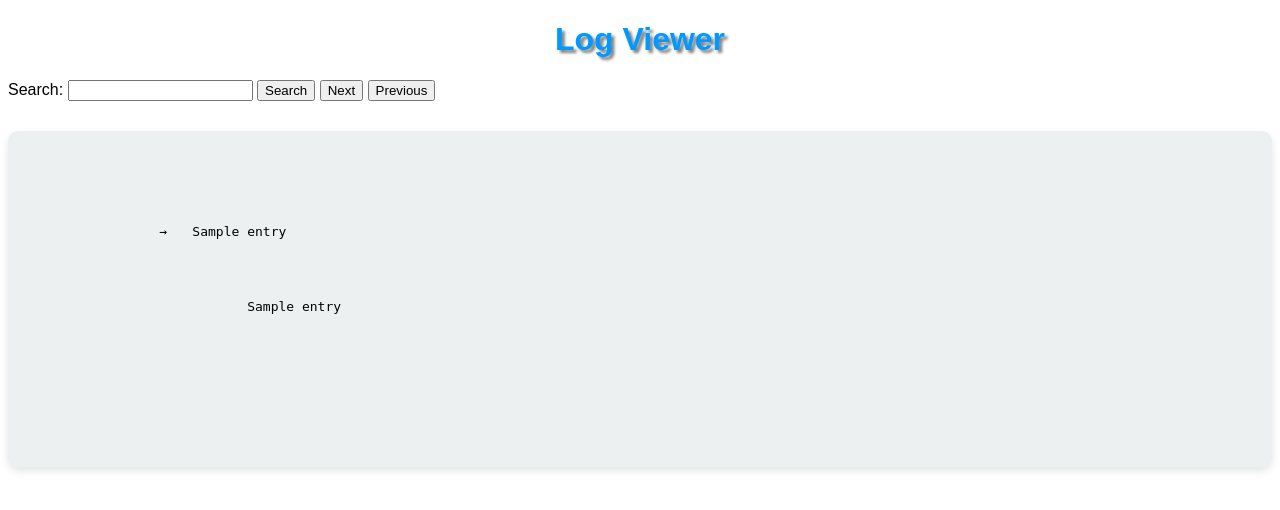
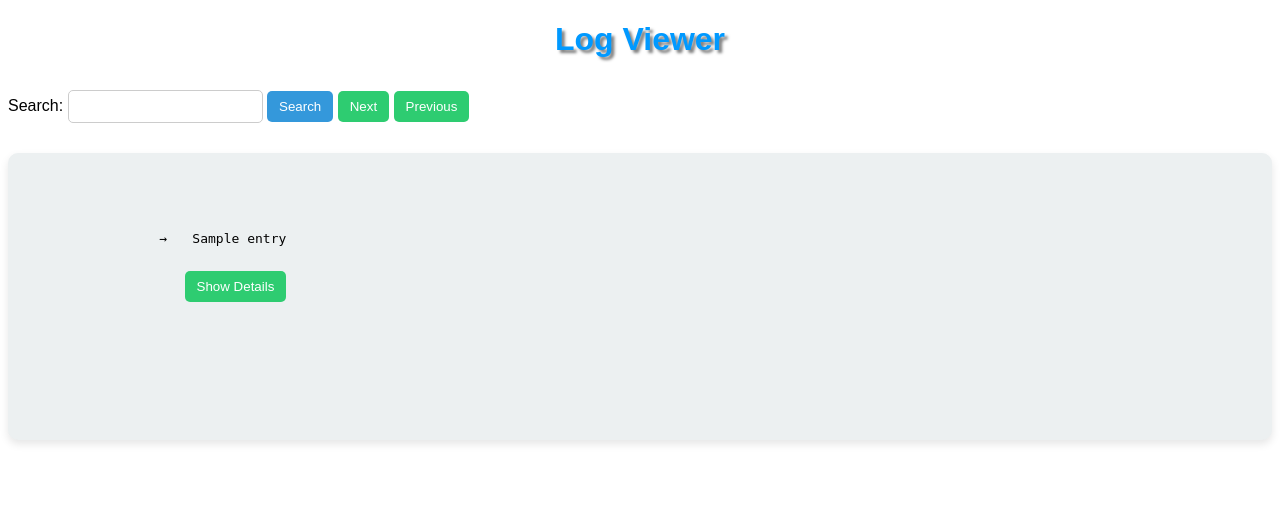
Before and after one commit to madlalakhaya25/log_viewer, a Flask app: template flask-log-viewer/templates/log_viewer.html in a window 1280 px wide. Shown: the top 510 px of the page. Run offline with Flask 3, Linux system fonts and the light colour scheme; the template is opened without the code that fills it: most values are stand-ins (such as "Sample title", 1, 10 or a date in 2020).

Commit message:
modified files

```diff
--- a/flask-log-viewer/app.py
+++ b/flask-log-viewer/app.py
@@ -2,7 +2,6 @@ from flask import Flask, render_template, request
 import re
 
 app = Flask(__name__)
-
 
 
 def get_log_entries(log_file_path):
@@ -64,5 +63,6 @@ def index():
     # Render the log viewer template with the processed log entries
     return render_template('log_viewer.html', log_entries=log_entries, search_keyword=keyword)
 
+
 if __name__ == '__main__':
     app.run(debug=True)
--- a/flask-log-viewer/static/css/style.css
+++ b/flask-log-viewer/static/css/style.css
@@ -1,10 +1,9 @@
-/* font family */
+/* Font family */
 body {
     font-family: Arial, sans-serif;
 }
 
-/* Center the main heading
-/* Add a 3D effect */
+/* Header styles */
 h1 {
     text-align: center;
     text-shadow: 3px 3px 3px rgba(0, 0, 0, 0.5);
@@ -13,7 +12,7 @@ h1 {
     font-size: 2em;
 }
 
-/* Style for the log entries container */
+/* Log entries container */
 .log-entries {
     margin-top: 30px;
     max-height: 600px;
@@ -24,16 +23,15 @@ h1 {
     padding: 20px;
 }
 
-/* Style for error messages */
+/* Error messages */
 .error {
     color: #ff1900;
     font-weight: bold;
-    background-color: #fdd;
     padding: 10px;
     margin-bottom: 10px;
 }
 
-/* Style for warning messages */
+/* Warning messages */
 .warning {
     color: #f39c12;
     font-weight: bold;
@@ -42,25 +40,23 @@ h1 {
     margin-bottom: 10px;
 }
 
-/* Style for INFO messages - Redis is up */
+/* INFO messages - Redis is up */
 .redis-up {
     color: #007BFF;
     font-weight: bold;
-    background-color: #cce5ff;
     padding: 10px;
     margin-bottom: 10px;
 }
 
-/* Style for INFO messages - deployed bots */
+/* INFO messages - Deployed bots */
 .deployed-bots {
     color: #28a745;
     font-weight: bold;
-    background-color: #d4edda;
     padding: 10px;
     margin-bottom: 10px;
 }
 
-/* Style for highlighted search results */
+/* Highlighted search results */
 .highlight {
     background-color: #f9e79f;
     font-weight: bold;
@@ -68,16 +64,67 @@ h1 {
     padding: 10px;
 }
 
+/* Arrow styles */
 .arrow-down {
     transition: transform 0.3s ease-in-out;
-    position: relative; /* Add this to make ::before positioning relative to this container */
+    position: relative;
 }
 
 .arrow-down::before {
     content: '→';
     display: inline-block;
-    width: 20px;  /* Adjust the width as needed */
-    height: 20px; /* Adjust the height as needed */
-    position: absolute; /* Position the arrow relative to its container */
-    left: -25px; /* Adjust the positioning as needed */
+    width: 20px;
+    height: 20px;
+    position: absolute;
+    left: -25px;
 }
+
+/* Search input styles */
+input#search {
+    padding: 8px;
+    border: 1px solid #ccc;
+    border-radius: 5px;
+    margin-top: 10px;
+    outline: none;
+    transition: border-color 0.3s ease-in-out;
+}
+
+input#search:focus {
+    border-color: #3498db;
+}
+
+/* Submit button styles */
+input[type="submit"] {
+    background-color: #3498db;
+    color: #fff;
+    padding: 8px 12px;
+    border: none;
+    border-radius: 5px;
+    cursor: pointer;
+    margin-top: 10px;
+}
+
+input[type="submit"]:hover {
+    background-color: #2980b9;
+}
+
+/* Show details button styles */
+button.show-details,
+button.search-button,
+button.next-button,
+button.previous-button {
+    background-color: #2ecc71;
+    color: #fff;
+    padding: 8px 12px;
+    border: none;
+    border-radius: 5px;
+    cursor: pointer;
+    margin-top: 10px;
+}
+
+button.show-details:hover,
+button.search-button:hover,
+button.next-button:hover,
+button.previous-button:hover {
+    background-color: #27ae60;
+}
--- a/flask-log-viewer/templates/log_viewer.html
+++ b/flask-log-viewer/templates/log_viewer.html
@@ -1,70 +1,109 @@
 <!DOCTYPE html>
 <html lang="en">
+
 <head>
     <meta charset="UTF-8">
     <meta name="viewport" content="width=device-width, initial-scale=1.0">
     <link rel="stylesheet" href="static/css/style.css">
-
     <title>Log Viewer</title>
-
+    <style></style>
     <script>
+        var logEntries = {{ log_entries | tojson | safe }};
 
         function toggleLogDetails(logId) {
             var logDetails = document.getElementById('details-' + logId);
             var arrow = document.getElementById('arrow-' + logId);
 
-            // Toggle visibility of log details and rotate the arrow icon
-            logDetails.style.display = (logDetails.style.display === 'none' || logDetails.style.display === '') ? 'block' : 'none';
+            if (logDetails && arrow) {
+                logDetails.style.display = logDetails.style.display === 'block' ? 'none' : 'block';
                 arrow.classList.toggle('rotate');
 
-            // If log details are visible, format them based on content
                 if (logDetails.style.display === 'block') {
-                var logEntry = document.getElementById('entry-' + logId).textContent;
-
-                try {
-
-                    // Attempt to parse the log entry as JSON
-                    var jsonLog = JSON.parse(logEntry);
-                    logDetails.innerHTML = '<pre>' + JSON.stringify(jsonLog, null, 2) + '</pre>';
-
-                } catch (error) {
-                    // If parsing as JSON fails, assume it's a regular log entry
-                    logDetails.innerHTML = '<pre>' + logEntry + '</pre>';
+                    var logEntry = logEntries[logId - 1];
+                    updateLogDetails(logEntry, logDetails);
                 }
             }
         }
 
-
-
-        function rotateArrow(logId) {
-            var arrow = document.getElementById('arrow-' + logId);
-            arrow.classList.toggle('rotate');
-        }
-
-        // Function to scroll to the first highlighted keyword on page load
-        function scrollToHighlighted() {
-            var highlightedElements = document.querySelectorAll('.highlight');
-            if (highlightedElements.length > 0) {
-                highlightedElements[0].scrollIntoView({ behavior: 'smooth' });
+        function updateLogDetails(logEntry, logDetails) {
+            // Check log entry format and display accordingly
+            if (isJson(logEntry)) {
+                displayJsonDetails(logEntry, logDetails);
+            } else {
+                displayDefaultDetails(logEntry, logDetails);
             }
         }
 
-        // Function to highlight search results in log entries
-        function highlightSearchResults(keyword) {
-            var logEntries = document.querySelectorAll('.log-entries pre');
-            logEntries.forEach(function (entry) {
-                var entryHTML = entry.innerHTML;
-                var regex = new RegExp('(' + keyword + ')', 'gi');
-                entry.innerHTML = entryHTML.replace(regex, '<span class="highlight">$1</span>');
-            });
+        function isJson(str) {
+            try {
+                JSON.parse(str);
+                return true;
+            } catch (e) {
+                return false;
+            }
         }
 
-        // Function to move to the next occurrence of the highlighted keyword
+        function displayDefaultDetails(logEntry, logDetails) {
+    // Split log entry into parts
+    var parts = logEntry.split(' - ');
+
+    // Check if there are enough parts
+    if (parts.length >= 4) {
+        var timestamp = parts[0];
+        var logLevel = parts[1].trim();
+        var logMessage = parts.slice(3).join(' - ');
+
+        // Initialize HTML variable
+        var html = '<div><strong>Timestamp:</strong> ' + timestamp + '</div>';
+        html += '<div><strong>Log Level:</strong> ' + logLevel + '</div>';
+
+        // Check log level and handle accordingly
+        if (logLevel === 'INFO' || logLevel === 'ERROR') {
+            // INFO and ERROR log specific handling
+            html += '<div><strong>Log Message:</strong></div><pre>' + logMessage + '</pre>';
+        } else {
+            // Check if the log message contains "deployed_bots ==="
+            var deployedBotsIndex = logMessage.indexOf('deployed_bots ===');
+
+            if (deployedBotsIndex !== -1) {
+                var jsonContent = logMessage.substring(deployedBotsIndex + 'deployed_bots ==='.length).trim();
+
+                try {
+                    var deployedBots = JSON.parse(jsonContent);
+
+                    // Display deployed bots
+                    html += '<div><strong>Deployed Bots:</strong></div>';
+                    deployedBots.forEach(function (bot) {
+                        html += '<div><pre>';
+                        html += 'BotName: ' + bot.BotName + '<br>';
+                        html += 'BotID: ' + bot.BotID + '<br>';
+                        html += 'DateCreated: ' + bot.DateCreated + '<br>';
+                        html += 'Languages: ' + JSON.stringify(bot.Languages) + '<br>';
+                        html += 'Platforms: ' + JSON.stringify(bot.Platforms) + '<br></pre></div>';
+                    });
+                } catch (e) {
+                    // JSON parsing failed, display default details without error message
+                    html += '<div><strong>Log Message:</strong></div><pre>' + logMessage + '</pre>';
+                }
+            } else {
+                // Default handling for other log levels
+                html += '<div><strong>Log Message:</strong></div><pre>' + logMessage + '</pre>';
+            }
+        }
+        // Set the HTML content for log details
+        logDetails.innerHTML = html;
+    } else {
+        // Handle default format if there are not enough parts
+        logDetails.innerHTML = '<pre>' + logEntry + '</pre>';
+    }
+}
         function searchNext() {
             var currentHighlight = document.querySelector('.highlight');
+
             if (currentHighlight) {
                 currentHighlight.classList.remove('highlight');
                 var nextHighlight = currentHighlight.nextElementSibling;
+
                 if (nextHighlight) {
                     nextHighlight.classList.add('highlight');
                     nextHighlight.scrollIntoView({ behavior: 'smooth' });
@@ -72,52 +111,53 @@ function toggleLogDetails(logId) {
             }
         }
 
-        // Function to move to the previous occurrence of the highlighted keyword
         function searchPrevious() {
             var currentHighlight = document.querySelector('.highlight');
+
             if (currentHighlight) {
                 currentHighlight.classList.remove('highlight');
                 var previousHighlight = currentHighlight.previousElementSibling;
+
                 if (previousHighlight) {
                     previousHighlight.classList.add('highlight');
                     previousHighlight.scrollIntoView({ behavior: 'smooth' });
                 }
             }
         }
+
+        function scrollToHighlighted() {
+            var highlightedElements = document.querySelectorAll('.highlight');
+            if (highlightedElements.length > 0) {
+                highlightedElements[0].scrollIntoView({ behavior: 'smooth' });
+            }
+        }
     </script>
 </head>
+
 <body onload="scrollToHighlighted()">
     <div class="container">
         <h1>Log Viewer</h1>
-    <!-- Search form with buttons for navigation -->
         <form action="/" method="get">
             <label for="search">Search:</label>
             <input type="text" id="search" name="search" value="{{ search_keyword }}">
             <input type="submit" value="Search">
-        <button type="button" onclick="searchNext()">Next</button>
-        <button type="button" onclick="searchPrevious()">Previous</button>
+            <button class="next-button" type="button" onclick="searchNext()">Next</button>
+            <button class="previous-button" type="button" onclick="searchPrevious()">Previous</button>
         </form>
 
         <div class="log-entries">
             <pre>
                 {% for entry in log_entries %}
-                <!-- Inside the <div class="log-entries"> ... </div> block in log_viewer.html -->
-                <div onclick="toggleLogDetails('{{ loop.index0 }}');" style="cursor: pointer;">
-                    <span id="arrow-{{ loop.index0 }}" class="arrow-down"></span> {{ entry | safe }}<br>
-                    <div class="log-details" id="details-{{ loop.index0 }}">
-                        {% if 'deployed_bots' in entry %}
-                            <!-- Decode HTML entities and display JSON data -->
-                            {% set decoded_entry = entry | replace('&lt;', '<') | replace('&gt;', '>') | replace('&quot;', '"') | replace('&#39;', "'") %}
-                            <pre>{{ decoded_entry | safe }}</pre>
-                        {% else %}
-                            {{ entry | safe }}
-                        {% endif %}
+                <div style="cursor: pointer;">
+                    <span id="arrow-{{ loop.index }}" class="arrow-down"></span> {{ entry | safe }}<br>
+                    <button class="show-details" type="button" onclick="toggleLogDetails('{{ loop.index | int - 0 }}')">Show Details</button>
+
+                    <div class="log-details" id="details-{{ loop.index }}"></div>
                 </div>
-                </div>
-
                 {% endfor %}
             </pre>
         </div>
     </div>
 </body>
+
 </html>
```
Lines whose indentation alone changed are shown as unchanged.
